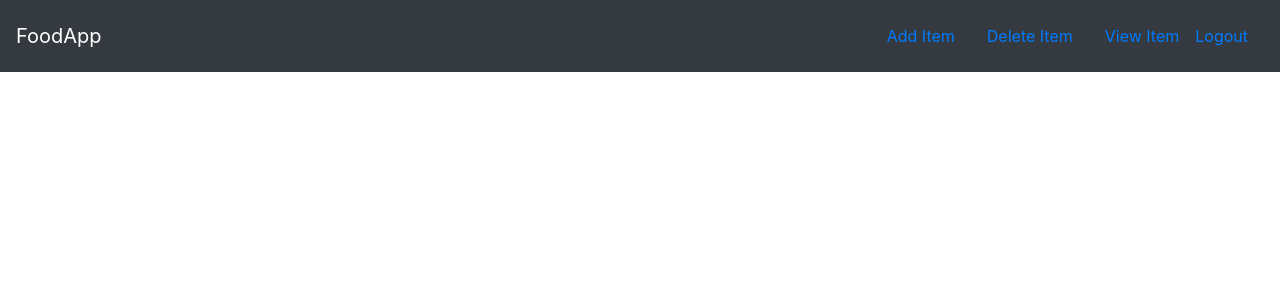
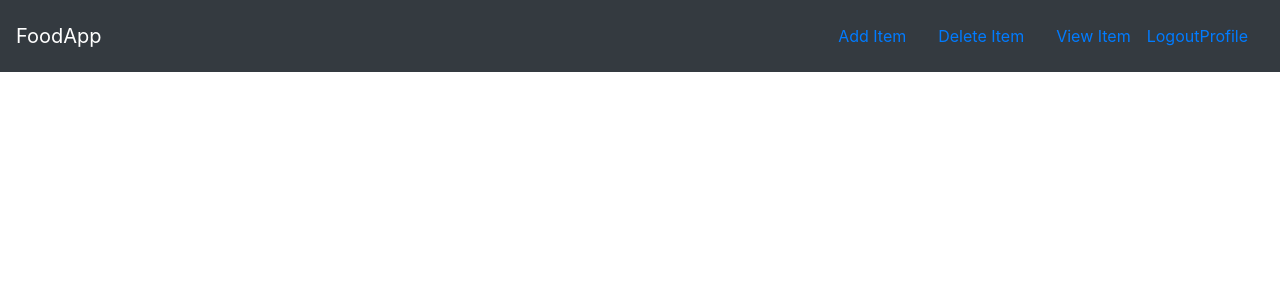
Before and after one commit to torcuata22/FoodMenuApp, a Django app: page /food/ in a window 1280 px wide. Shown: the top 300 px of the page. Run offline with Django 4.2, Linux system fonts and the light colour scheme; the visitor is signed in with stand-in values (Sample User, id 1); data that the repository does not hold is empty.

Commit message:
restricted rountes

```diff
--- a/myfoodsite/food/templates/food/base.html
+++ b/myfoodsite/food/templates/food/base.html
@@ -25,6 +25,7 @@
             <a href="#" class="nav-item nav-link">View Item</a>
             {% if user.is_authenticated %}
                 <a href="{% url 'logout' %}">Logout</a>
+                <a href="{% url 'profile' %}">Profile</a>
             {% else %}
             <a href="{% url 'login' %}">Login</a>
 
--- a/myfoodsite/myfoodsite/settings.py
+++ b/myfoodsite/myfoodsite/settings.py
@@ -121,6 +121,7 @@
 
 STATIC_URL = 'static/'
 LOGIN_REDIRECT_URL = 'food:index'
+LOGIN_URL = 'login'
 
 # Default primary key field type
 # https://docs.djangoproject.com/en/4.1/ref/settings/#default-auto-field
--- a/myfoodsite/myfoodsite/urls.py
+++ b/myfoodsite/myfoodsite/urls.py
@@ -23,6 +23,7 @@
     path('food/', include ('food.urls')), #don't forget the '/'
     path('register/', user_views.register, name='register'),
     path('login/', authentication_views.LoginView.as_view(template_name='users/login.html'), name='login'),
-    path('logout/', authentication_views.LogoutView.as_view(template_name='users/logout.html'), name='logout')
+    path('logout/', authentication_views.LogoutView.as_view(template_name='users/logout.html'), name='logout'),
+    path('profile/', user_views.profilepage, name='profile'),
 
 ]
--- /dev/null
+++ b/myfoodsite/users/templates/users/profile.html
@@ -0,0 +1,2 @@
+
+<h1> {{ user.username }}</h1>
--- a/myfoodsite/users/views.py
+++ b/myfoodsite/users/views.py
@@ -1,6 +1,7 @@
 from django.shortcuts import render, redirect
 from django.contrib import messages
 from .forms import RegisterForm
+from django.contrib.auth.decorators import login_required
 # Create your views here.
 
 def register (request):
@@ -14,3 +15,7 @@
     else:
         form = RegisterForm()
     return render(request, 'users/register.html', {'form': form})
+
+@login_required
+def profilepage(request):
+    return render(request, 'users/profile.html')
```
